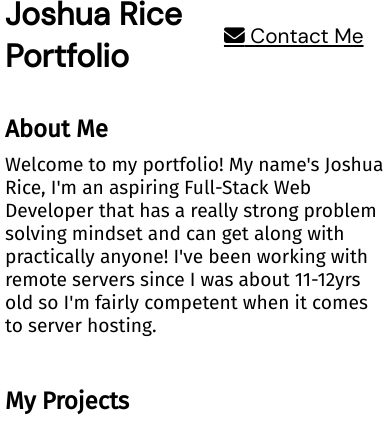
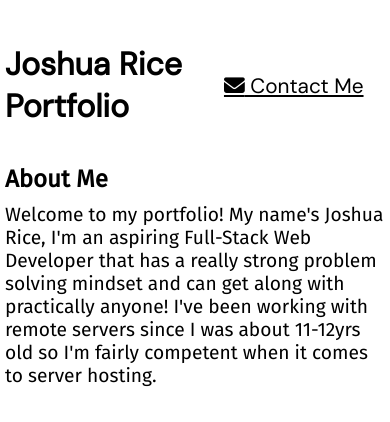
Before and after one commit to SugarSD/My_Portfolio, a plain HTML site: page index.html in a window 390 px wide. Shown: the top 422 px of the page. Drawn offline with Linux system fonts and the light colour scheme.

Commit message:
Fixed Mobile Title Hidden

```diff
--- a/index.html
+++ b/index.html
@@ -11,6 +11,7 @@
 		<link href="style.css" rel="stylesheet" />
 	</head>
 	<body>
+		<div class="mobile"></div>
 		<header>
 			<h1>Joshua Rice Portfolio</h1>
 			<nav>
--- a/style.css
+++ b/style.css
@@ -92,6 +92,11 @@ main nav li {
 		display: none;
 	}
 
+	.mobile {
+		height: 50px;
+		width: 100%;
+	}
+
 	header {
 		padding-top: 5px;
 		padding-left: 5px;
```
